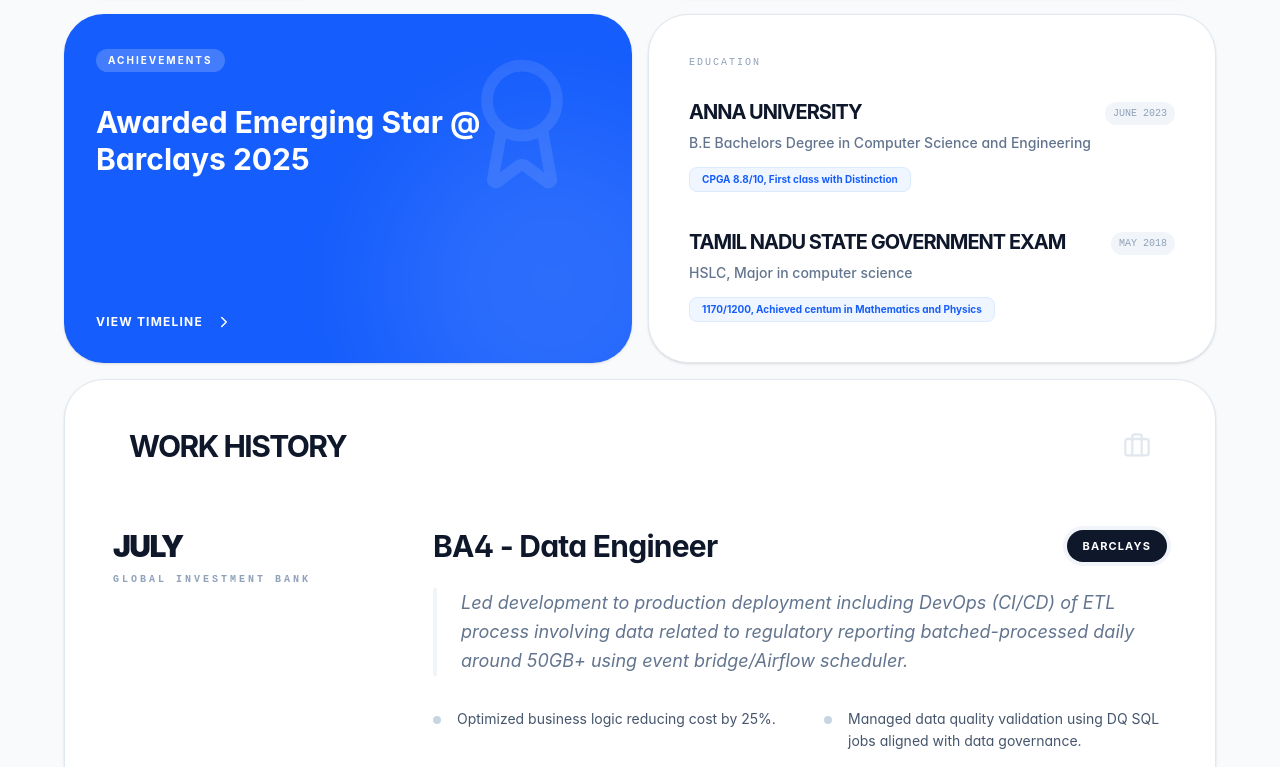
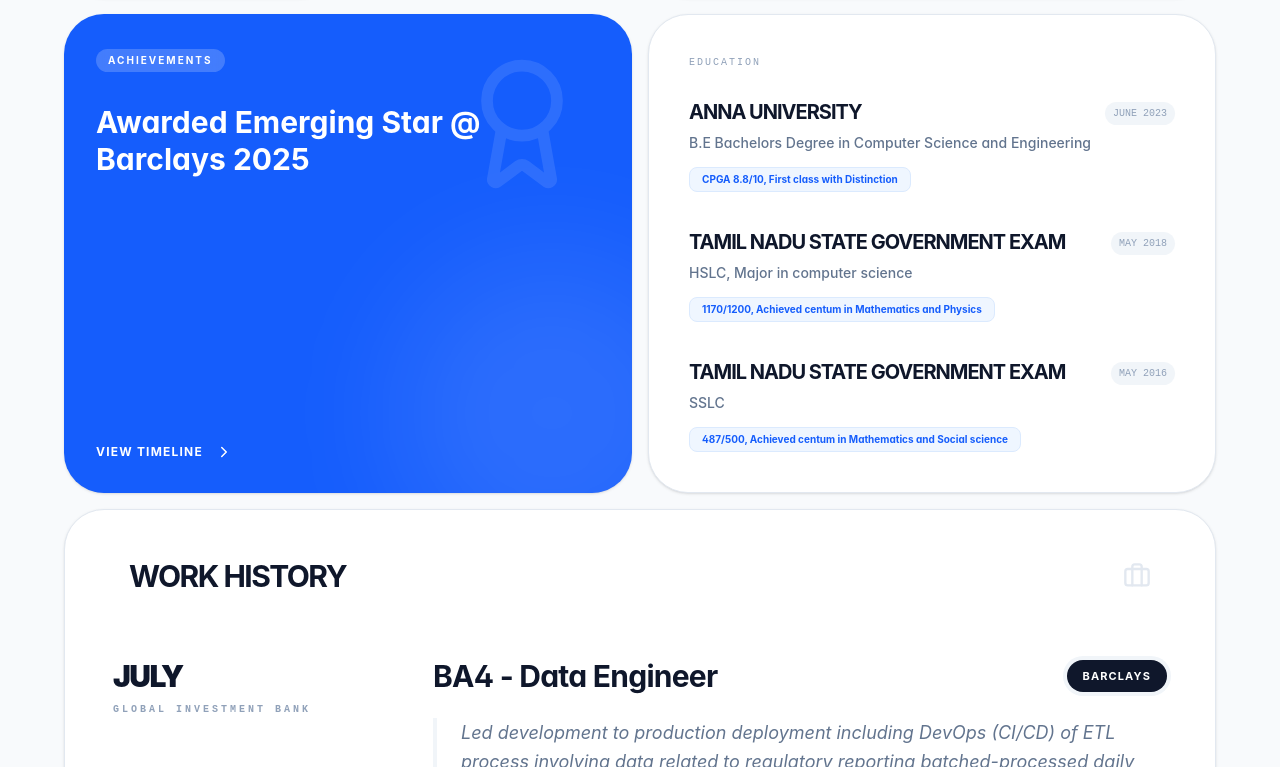
Before and after one commit to vignesh24g/vignesh24g.github.io, a React (Vite) app: page / in a window 1280 px wide. Shown: the part 1795-2562 px from the top of the page. Built offline with nearby package versions, Linux system fonts and the light colour scheme.

Commit message:
updated details

```diff
--- a/src/constants.ts
+++ b/src/constants.ts
@@ -12,9 +12,9 @@ export const RESUME_DATA = {
     email: "vigneshgv2001@gmail.com",
     phone: "+91 6382366500",
     links: [
-      { name: "LinkedIn", url: "https://linkedin.com/in/vignesh-gunasekaran", type: "linkedin" },
-      { name: "Github", url: "https://github.com/vigneshgv", type: "github" },
-      { name: "LeetCode", url: "https://leetcode.com/vigneshgv", type: "code" }
+      { name: "LinkedIn", url: "https://linkedin.com/in/vignesh-gunasekaran24", type: "linkedin" },
+      { name: "Github", url: "https://github.com/vignesh24g", type: "github" },
+      { name: "LeetCode", url: "https://leetcode.com/u/vignesh24g/", type: "code" }
     ]
   },
   summary: "Data Engineer | PySpark Developer | Big Data Analyst & ETL Specialist | DEVOPS. Specialized in PySpark, SQL and Big Data environments including Hadoop, AWS, Databricks, and Snowflake. Architected tailored ETL pipelines, optimizing jobs for cost-efficiency and focused on data integrity and quality in the finance sector.",
@@ -65,31 +65,25 @@ export const RESUME_DATA = {
       title: "Automated ETL Pipeline",
       description: "Scalable data processing pipeline using AWS Glue and PySpark for processing banking transactions.",
       tech: ["PySpark", "AWS Glue", "S3", "Athena"],
-      github: "https://github.com/vigneshgv/etl-pipeline"
+      github: ""
     },
     {
       title: "Data Quality Framework",
       description: "Custom DQ framework to validate data integrity across massive Snowflake datasets.",
       tech: ["SQL", "Snowflake", "Python"],
-      github: "https://github.com/vigneshgv/dq-framework"
+      github: ""
     },
     {
       title: "Hadoop Migration Tool",
       description: "Automation scripts for migrating legacy Teradata tables to Apache Hadoop ecosystem.",
       tech: ["Hadoop", "Teradata", "Shell"],
-      github: "https://github.com/vigneshgv/migration-tool"
-    },
-    {
-      title: "Real-time Stream Processor",
-      description: "Kafka-based streaming application for real-time fraud detection in financial messages.",
-      tech: ["Kafka", "Python", "Spark Streaming"],
-      github: "https://github.com/vigneshgv/stream-processor"
+      github: ""
     },
     {
       title: "Cloud Data Warehouse Sync",
       description: "Automated synchronization tool between on-premise relational databases and Snowflake cloud.",
       tech: ["Python", "Snowflake", "Airflow"],
-      github: "https://github.com/vigneshgv/dw-sync"
+      github: ""
     }
   ],
   education: [
@@ -104,6 +98,12 @@ export const RESUME_DATA = {
       institution: "Tamil Nadu State Government Exam",
       period: "May 2018",
       details: "1170/1200, Achieved centum in Mathematics and Physics"
+    },
+    {
+      degree: "SSLC",
+      institution: "Tamil Nadu State Government Exam",
+      period: "May 2016",
+      details: "487/500, Achieved centum in Mathematics and Social science"
     }
   ],
   additional: {
```
Also changed, not shown: 2 other files (tests, documents, lock files or other folders).
